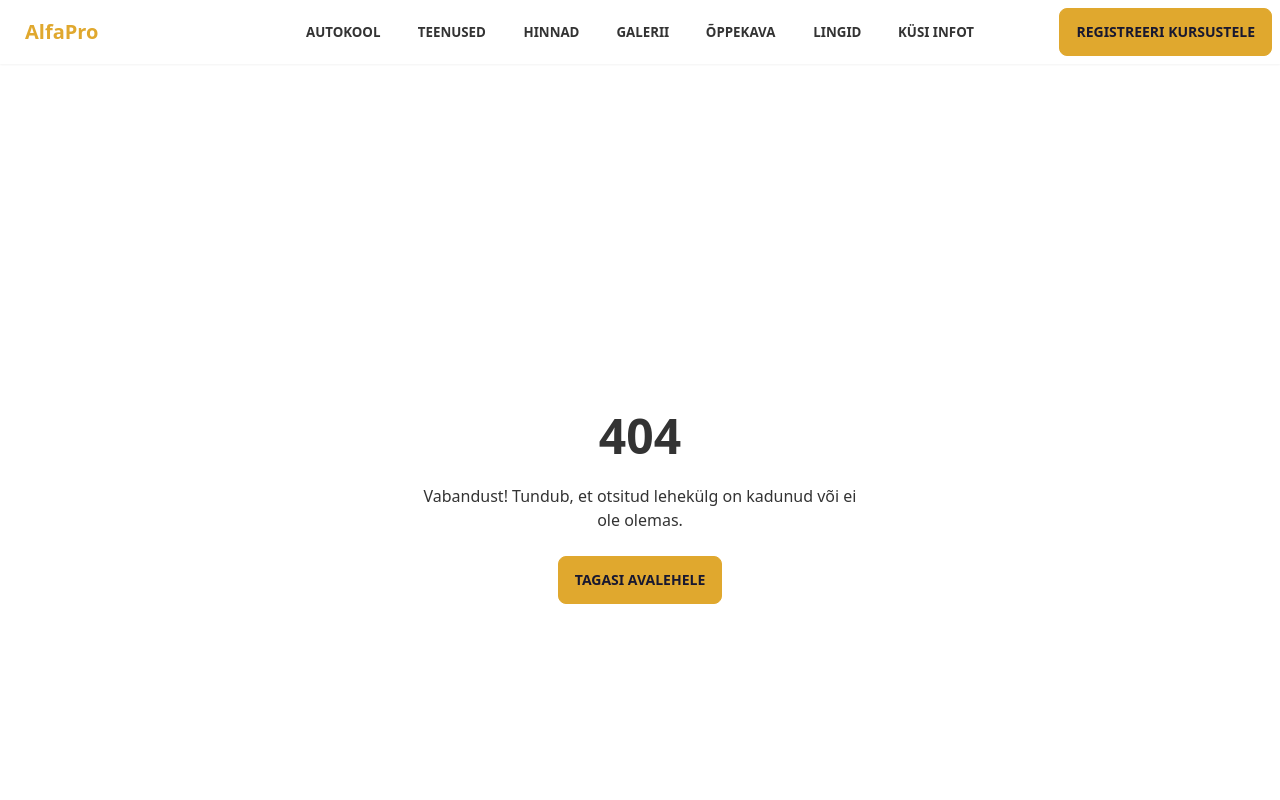
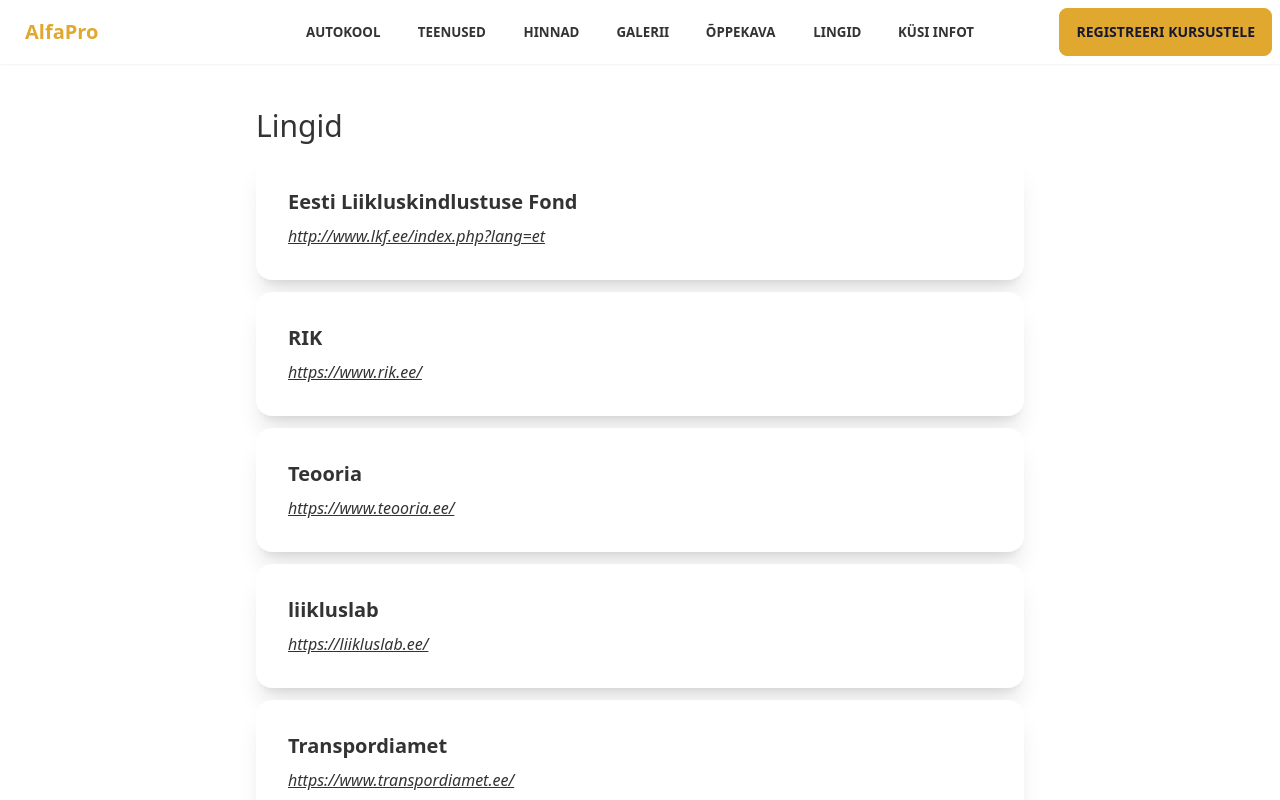
Before and after one commit to Appstatis/alfapro, a Next.js app: page /lingid in a window 1280 px wide. Before the commit this address had no page. Shown: the top 800 px of the page. Built offline with nearby package versions, Linux system fonts and the light colour scheme.

Commit message:
Lingid page implementation
This page maps the lingid.json data and renders out the list of
LinkButton components.

```diff
--- /dev/null
+++ b/src/pages/lingid.tsx
@@ -0,0 +1,20 @@
+import lingid from "@/data/lingid.json";
+import { LinkButton } from "@/components/pages/lingid/LinkButton";
+import Link from "next/link";
+
+const Lingid = () => {
+  return (
+    <>
+      <h1 className="text-3xl">Lingid</h1>
+      <ul className="flex flex-col gap-3">
+        {lingid.map((link) => (
+          <li key={link.url}>
+            <LinkButton name={link.name} url={link.url} />
+          </li>
+        ))}
+      </ul>
+    </>
+  );
+};
+
+export default Lingid;
```
